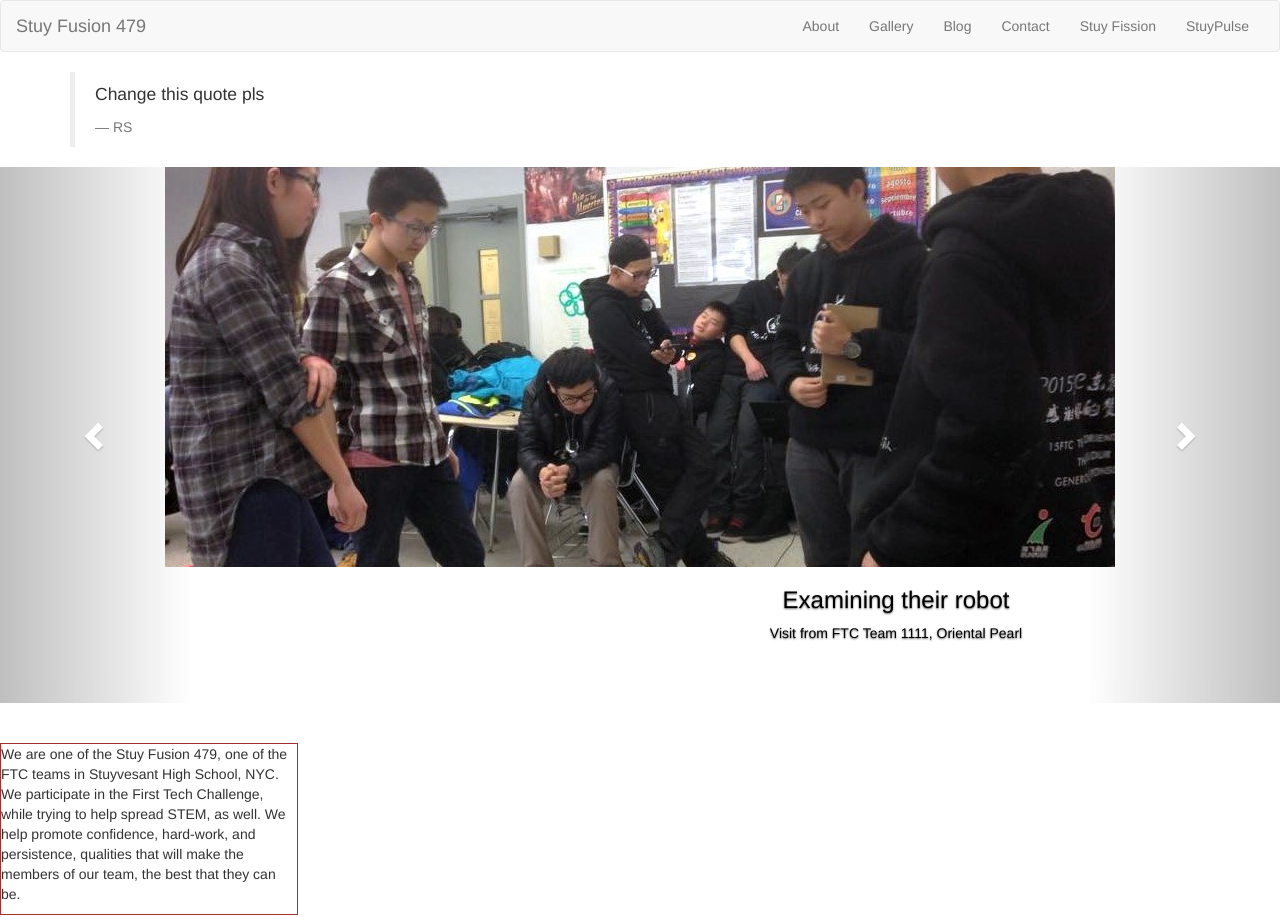
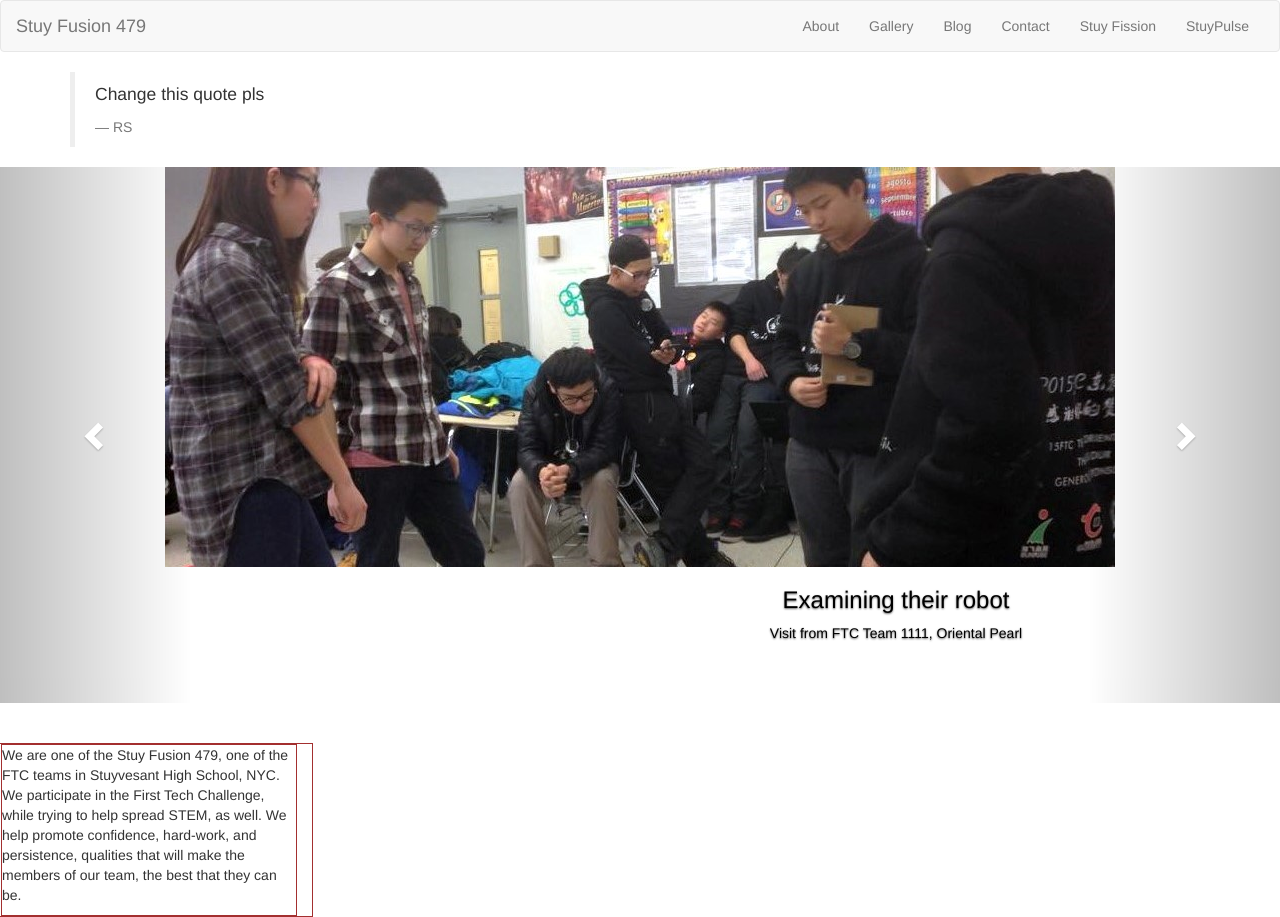
Before and after one commit to stuyfusion/stuyfusion.github.io, a Jekyll site: the page built from index.html, in a window 1280 px wide. Built offline with Jekyll 4.4.1, drawn with Linux system fonts in a browser that asks for light colours; nearby versions of some CDN libraries.

Commit message:
Update index.html

```diff
--- a/index.html
+++ b/index.html
@@ -86,7 +86,7 @@ layout: default
 <br>
 <br>
 <div class="row">
-  <div class="col-md-3">
+  <div class="col-md-3" style="border:1px solid #A32F2F;" >
     <div class="aboutcolumn" style="border:1px solid #A32F2F;">
     <p>We are one of the Stuy Fusion 479, one of the FTC teams
 in Stuyvesant High School, NYC. We participate in the First
```
